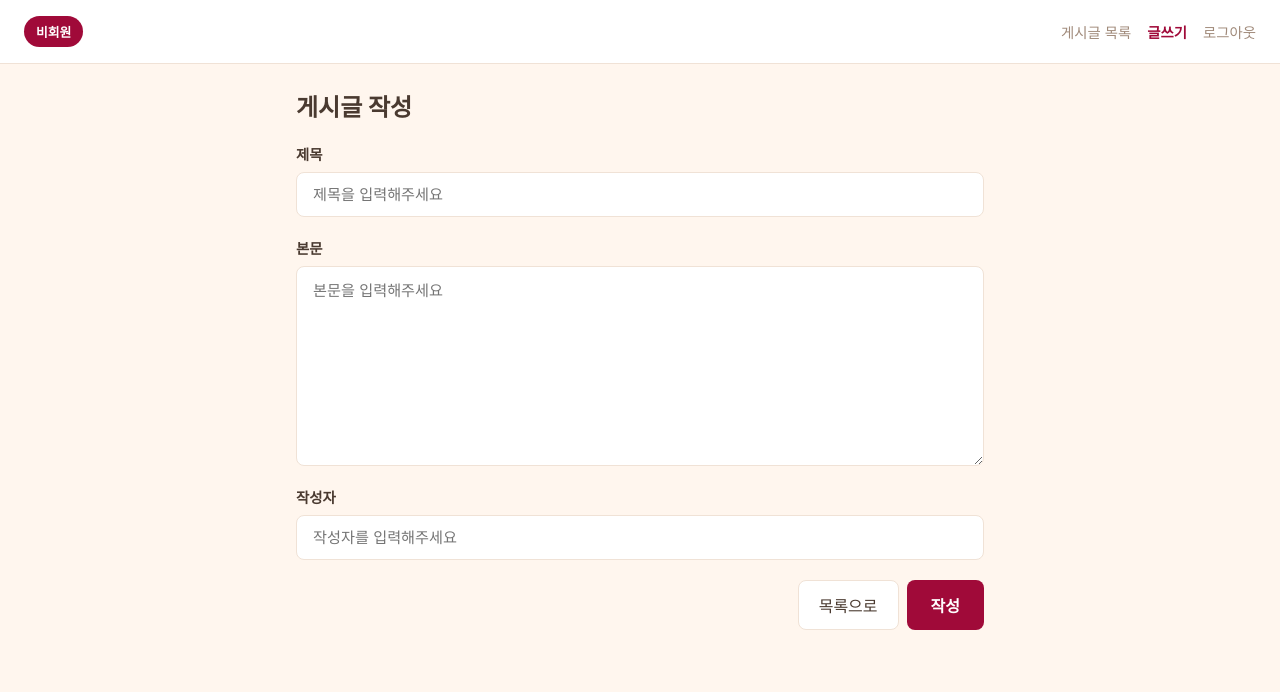
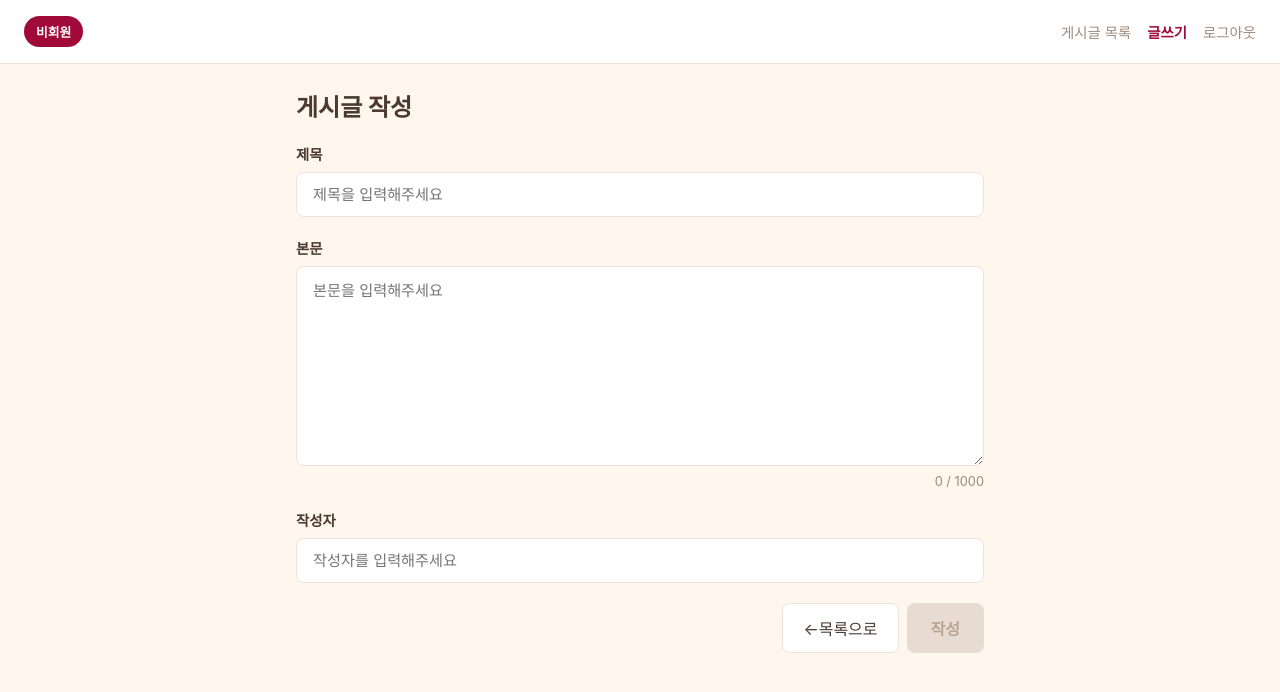
Before and after one commit to 39-play-sopt-web/ParkSiEun, a React (Vite) app in the folder Week4/Homework/: page /posts/write in a window 1280 px wide. Shown: the top 692 px of the page. Built offline with nearby package versions, Linux system fonts and the light colour scheme; no server answers.

Commit message:
feat: 게시글 작성 버튼 비활성화 및 본문 글자 수 표시

```diff
--- a/Week4/Homework/src/pages/PostWritePage.tsx
+++ b/Week4/Homework/src/pages/PostWritePage.tsx
@@ -3,6 +3,8 @@ import { useNavigate } from 'react-router';
 import styled from '@emotion/styled';
 import { ROUTE_PATH } from '../router/path';
 import { useCreatePost } from '../hooks/usePosts';
+
+const CONTENT_MAX_LENGTH = 1000
 
 function PostWritePage() {
   const navigate = useNavigate();
@@ -10,6 +12,8 @@ function PostWritePage() {
   const [content, setContent] = useState('');
   const [author, setAuthor] = useState('');
   const { mutate: submitPost, isPending } = useCreatePost();
+
+  const isEmpty = !title.trim() || !content.trim() || !author.trim();
 
   function handleSubmit() {
     submitPost(
@@ -59,6 +63,10 @@ function PostWritePage() {
             onChange={(event) => setContent(event.target.value)}
             placeholder="본문을 입력해주세요"
           />
+          <Counter>
+            {content.length} / {CONTENT_MAX_LENGTH}
+          </Counter>
+
         </Field>
 
         <Field>
@@ -74,9 +82,9 @@ function PostWritePage() {
 
         <Buttons>
           <SubButton type="button" onClick={handleGoToList}>
-            목록으로
+            ←목록으로
           </SubButton>
-          <SubmitButton type="submit" disabled={isPending}>
+          <SubmitButton type="submit" disabled={isEmpty || isPending}>
             {isPending ? '작성 중...' : '작성'}
           </SubmitButton>
         </Buttons>
@@ -180,3 +188,9 @@ const SubmitButton = styled.button`
     color: ${({ theme }) => theme.colors.disabledText};
   }
 `;
+
+const Counter = styled.span`
+  align-self: flex-end;
+  font-size: 0.8rem;
+  color: ${({ theme }) => theme.colors.subtext};
+`;
```
